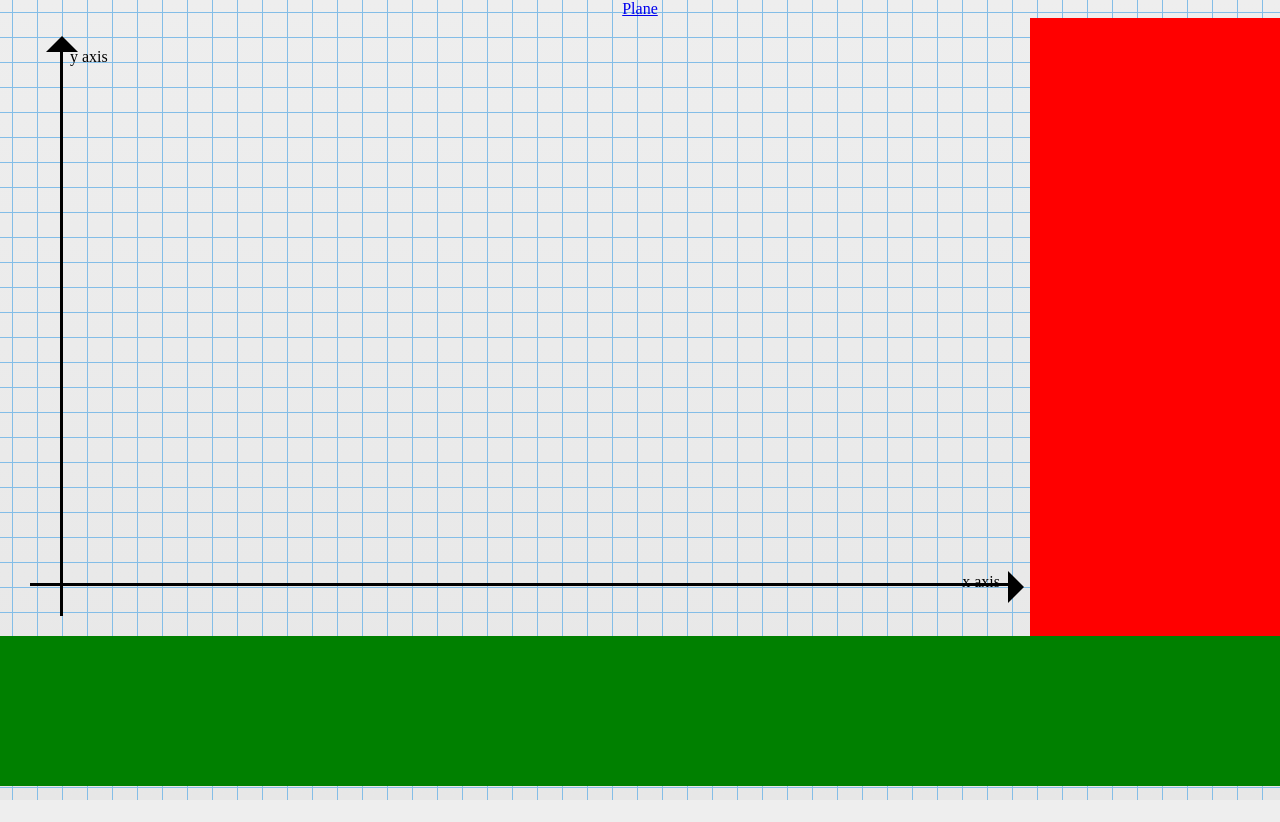
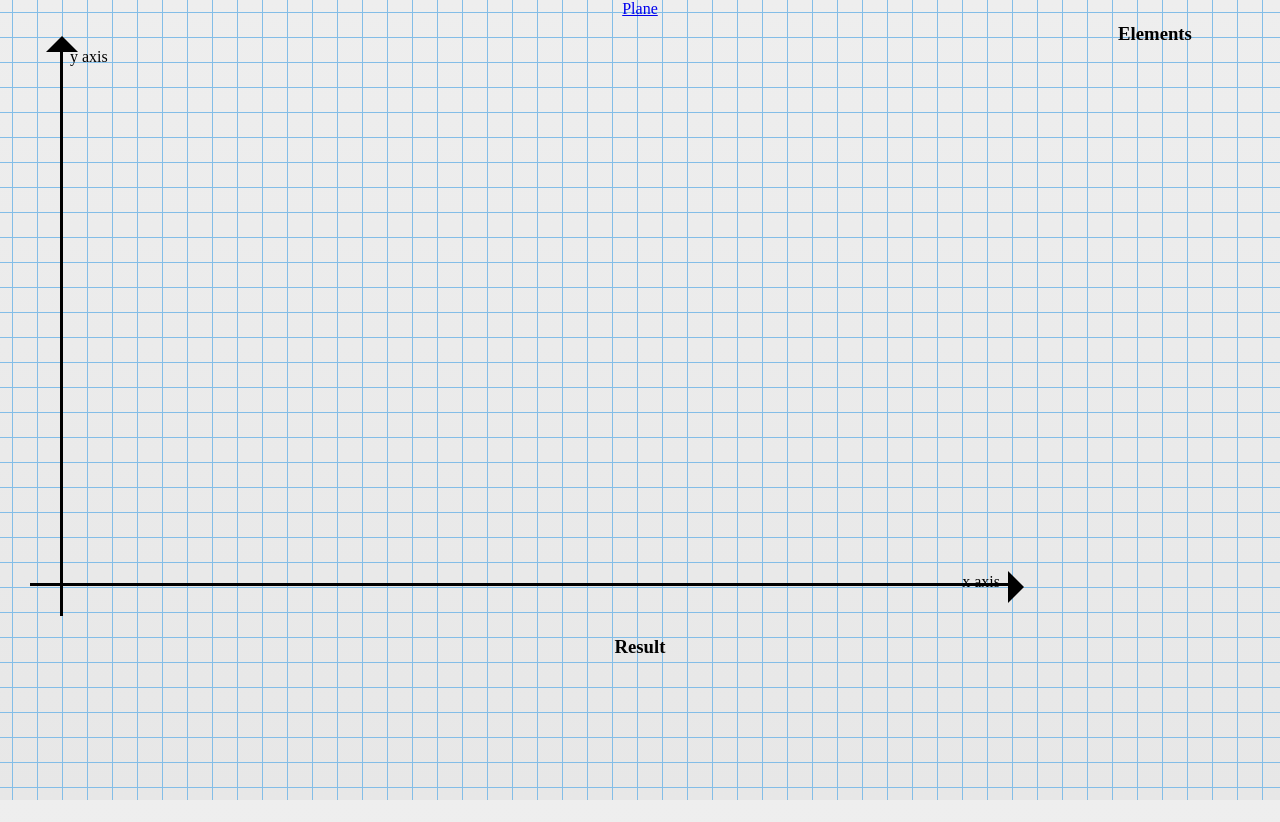
Before and after one commit to akai-org/significant-hackathon, a React app in the folder client/: page /lesson in a window 1280 px wide. Before the commit the page ends 800 px from the top, so only its background shows below. Built offline with nearby package versions, Linux system fonts and the light colour scheme.

Commit message:
Lesson ui update

```diff
--- a/client/src/views/Kinematics.css
+++ b/client/src/views/Kinematics.css
@@ -65,28 +65,40 @@
 }
 
 .board{
-  height: 85vh;
-  width: 90vw;
-  position: absolute;
+  height: calc(100% - 63px);
+  width: calc(100% - 63px);
+  position: relative;
   left: 63px;
-  bottom: 50px;
+  top: 10px;
 }
 
 .elements{
-  background-color: red;
+  //background-color: red;
   height: calc(100% - 150px);
   width: 250px;
   position: relative;
   top: 0;
   float: right;
+  padding: 5px 20px;
+  box-sizing: border-box;
 
 }
 
 .result {
-  background-color: green;
+  //background-color: green;
   height: 150px;
   width: 100%;
   position: absolute;
   bottom: 0;
+  padding: 0 20px 5px;
+  box-sizing: border-box;
+}
+.drop-area{
+  //background-color: blue;
+  height: 100%;
+  width: 100%;
+}
 
+h3 {
+  margin-top: 0;
 }
--- a/client/src/views/Kinematics.js
+++ b/client/src/views/Kinematics.js
@@ -143,9 +143,13 @@ class Kinematics extends Component {
           <div className="x-axis-description">x axis</div>
         </div>
         <div className="elements">
+          <h3>Elements</h3>
 
         </div>
         <div className="result">
+          <h3>Result</h3>
+          <div className="drop-area">
+          </div>
 
         </div>
       </div>
```
